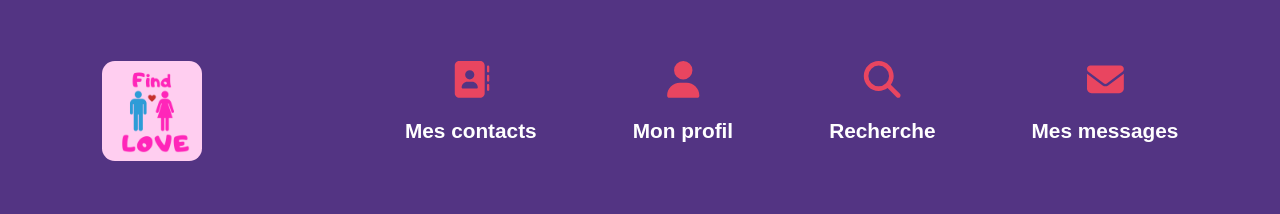
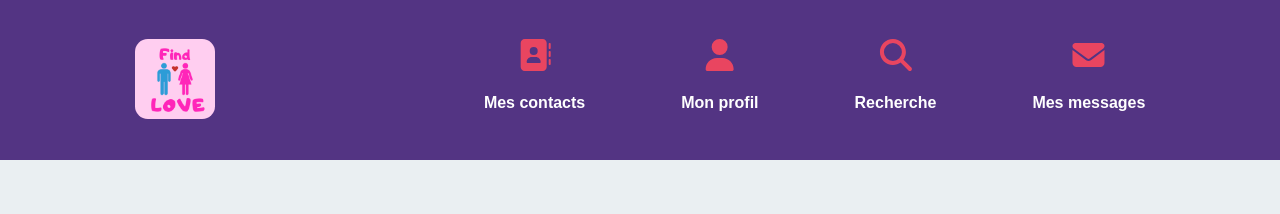
Before and after one commit to yaelxy05/findLove-front, a React (Create React App) app in the folder findlove/: page /home in a window 1280 px wide. Shown: the top 214 px of the page. Built offline with nearby package versions, Linux system fonts and the light colour scheme; no server answers; a web font is replaced by a local one.

Commit message:
resize icon menu desktop

```diff
--- a/findlove/src/components/HeaderConnected/headerConnected.scss
+++ b/findlove/src/components/HeaderConnected/headerConnected.scss
@@ -8,7 +8,7 @@
     background: vars.$background2;
     color: vars.$colorH2Home;
     @include mixins.for-tablet-landscape-up {
-      height: 14rem;
+      height: 10rem;
     }
     @include mixins.for-phone-and-tablet-only {
       height: 5rem;
@@ -17,8 +17,8 @@
     .header_logo-box {
 
         .header_logo {
-          height: 100px;
-          width: 100px;
+          height: 80px;
+          width: auto;
           border-radius: 0.8rem;
         }
       }
--- a/findlove/src/components/Navigation/NavigationDesktop/navigationDesktop.scss
+++ b/findlove/src/components/Navigation/NavigationDesktop/navigationDesktop.scss
@@ -15,13 +15,13 @@
     li {
       display: flex;
       flex-direction: column;
-      font-size: 1.3rem;
+      font-size: 1rem;
       margin-right: 6rem;
       font-weight: bold;
 
       svg {
         margin-bottom: 1.5rem;
-        font-size: 2.3rem;
+        font-size: 2rem;
         color: vars.$background4;
       }
     }
--- a/findlove/src/components/Navigation/NavigationMobile/index.js
+++ b/findlove/src/components/Navigation/NavigationMobile/index.js
@@ -16,7 +16,6 @@ import {
 import "./naviagtionMobile.scss";
 
 function NavigationMobile({ openMenu, closeMenu, isOpen }) {
-  console.log(isOpen);
   return (
     <nav className="navigatioMobile">
       <div className="navigationMobile_header">
```
